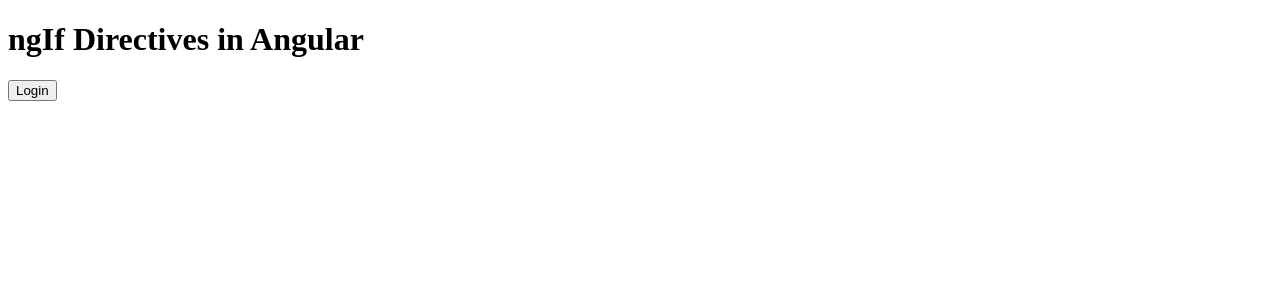
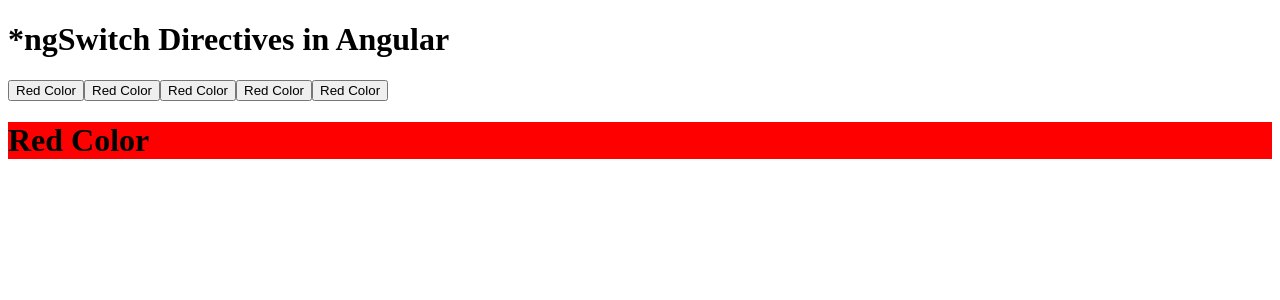
Before and after one commit to yashkhandelwal401/angular-practise, an Angular app: page / in a window 1280 px wide. Shown: the top 300 px of the page. Built offline with nearby package versions, Linux system fonts and the light colour scheme.

Commit message:
Tutorial 30 - NgSwitch

```diff
--- a/src/app/app.html
+++ b/src/app/app.html
@@ -1,18 +1,16 @@
-<h1> ngIf Directives in Angular </h1>
+<h1> *ngSwitch Directives in Angular </h1>
 
-<!-- <h1 *ngIf="show"> Heading 1 </h1>
+ <button (click)="changeColor('red')"> Red Color </button>
+ <button (click)="changeColor('green')"> Red Color </button>
+ <button (click)="changeColor('blue')"> Red Color </button>
+ <button (click)="changeColor('pink')"> Red Color </button>
+ <button (click)="changeColor('yellow')"> Red Color </button>
+<div [ngSwitch]="color">
+ <h1 *ngSwitchCase="'red'" style="background-color: red;"> Red Color </h1>
+ <h1 *ngSwitchCase="'green'" style="background-color: green;"> green color </h1>
+ <h1 *ngSwitchCase="'blue'" style="background-color: blue;"> Blue Color </h1>
+ <h1 *ngSwitchCase="'pink'" style="background-color: pink;"> Pink Colour </h1>
+ <h1 *ngSwitchCase="'yellow'" style="background-color: yellow;"> Red Colour</h1>
+ <h1 *ngSwitchDefault> No Color Matched </h1>
 
-<button (click)="toggle()"> Toggle Heading</button> -->
-
-<!-- <h1 *ngIf="block==1"> Heading 1 </h1>
-<h1 *ngIf="block==2"> Heading 2 </h1>
-<h1 *ngIf="block==3"> Heading 3</h1>
-<h1 *ngIf="block==4"> Heading 4 </h1>
-
-<button (click)="updateBlockVal()"> Toggle Heading</button>  -->
-
-<!-- <button> Login </button> -->
-<button (click)="loginToggle()" *ngIf="login;else elseBlock"> Logout </button>
-<ng-template #elseBlock>
-    <button (click)="loginToggle()" > Login</button>
-</ng-template>
+</div>
--- a/src/app/app.ts
+++ b/src/app/app.ts
@@ -1,28 +1,17 @@
-import { NgIf } from '@angular/common';
+import { NgSwitch, NgSwitchCase, NgSwitchDefault } from '@angular/common';
 import { Component } from '@angular/core';
 
 @Component({
   selector: 'app-root',
-  imports: [NgIf],
+  imports: [NgSwitch,NgSwitchCase,NgSwitchDefault],
   templateUrl: './app.html',
   styleUrl: './app.css',
 })
 
 export class App {
-  login=false
-// show= false;
+color="red"
 
-// block=1
-
-// updateBlockVal(){
-//   this.block++
-// }
-
-// toggle(){
-//   this.show=!this.show;
-// }
-
- loginToggle(){
-  this.login=!this.login
- }
+changeColor(color:string){
+  this.color = color
 }
+}
```
